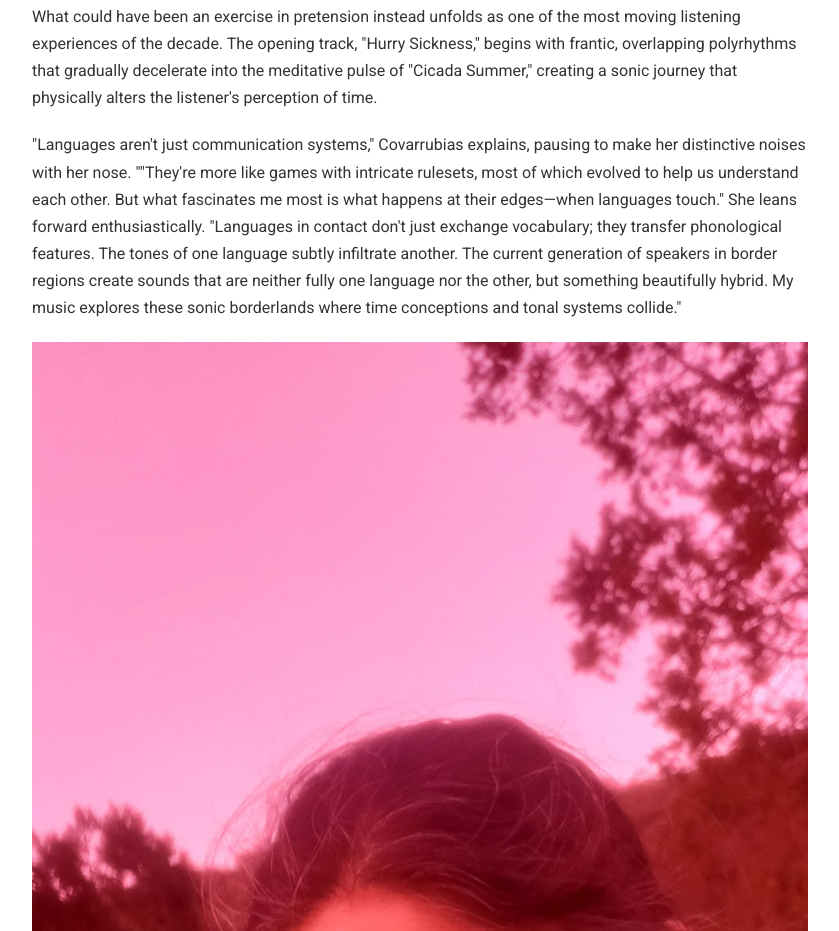
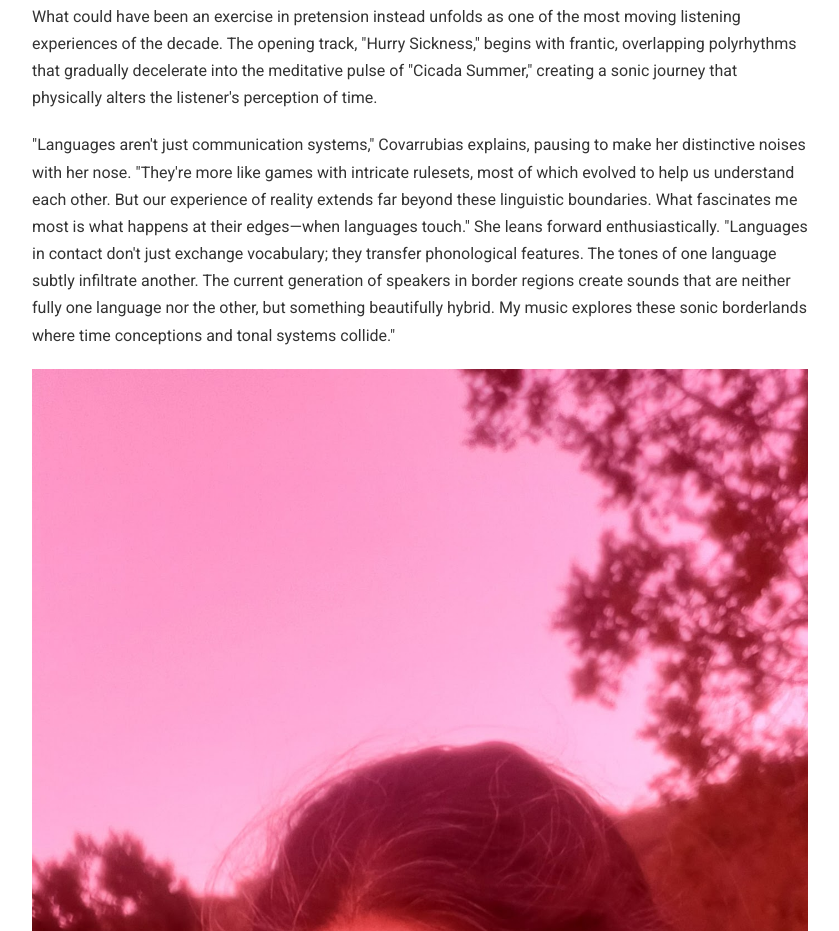
Before and after one commit to Maclenn77/adela, a plain HTML site: page index.html in a window 1280 px wide. Shown: the part 2175-3106 px from the top of the page, without its empty margins (220-1059 px from the left). Drawn offline with nearby package versions, Linux system fonts and the light colour scheme.

Commit message:
Correct perspective

```diff
--- a/index.html
+++ b/index.html
@@ -198,7 +198,7 @@
 
         <p>What could have been an exercise in pretension instead unfolds as one of the most moving listening experiences of the decade. The opening track, "Hurry Sickness," begins with frantic, overlapping polyrhythms that gradually decelerate into the meditative pulse of "Cicada Summer," creating a sonic journey that physically alters the listener's perception of time.</p>
 
-        <p>"Languages aren't just communication systems," Covarrubias explains, pausing to make her distinctive noises with her nose. ""They're more like games with intricate rulesets, most of which evolved to help us understand each other. But what fascinates me most is what happens at their edges—when languages touch." She leans forward enthusiastically. "Languages in contact don't just exchange vocabulary; they transfer phonological features. The tones of one language subtly infiltrate another. The current generation of speakers in border regions create sounds that are neither fully one language nor the other, but something beautifully hybrid. My music explores these sonic borderlands where time conceptions and tonal systems collide."</p>
+        <p>"Languages aren't just communication systems," Covarrubias explains, pausing to make her distinctive noises with her nose. "They're more like games with intricate rulesets, most of which evolved to help us understand each other.  But our experience of reality extends far beyond these linguistic boundaries. What fascinates me most is what happens at their edges—when languages touch." She leans forward enthusiastically. "Languages in contact don't just exchange vocabulary; they transfer phonological features. The tones of one language subtly infiltrate another. The current generation of speakers in border regions create sounds that are neither fully one language nor the other, but something beautifully hybrid. My music explores these sonic borderlands where time conceptions and tonal systems collide."</p>
 
         <div class="image-container">
             <img src="images/adela_red.jpg" alt="Full body shot of Adela outdoors with natural background, smiling" style="width: 100%; height: auto;">
```
